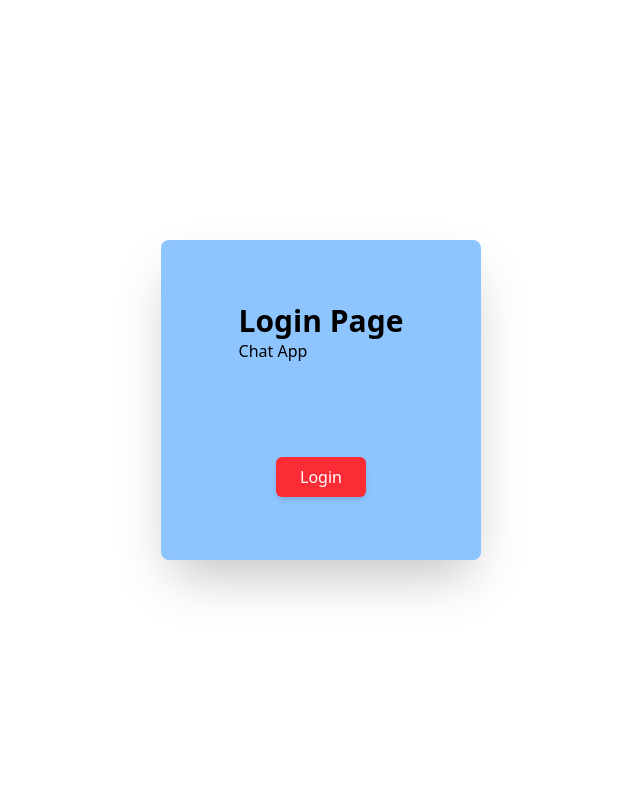
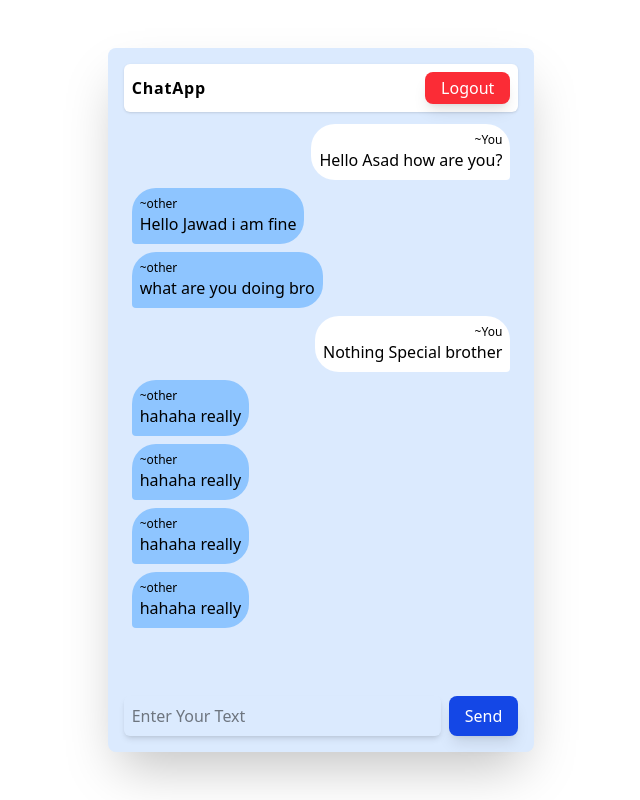
Before and after one commit to Muhammad-Jawad-0/ChatApp, a React (Vite) app: page / in a window 1280 px wide. Shown: the whole page, without its empty margins (319-959 px from the left). Built offline with nearby package versions, Linux system fonts and the light colour scheme.

Commit message:
create Chat Page && pending build Logic

```diff
--- /dev/null
+++ b/src/components/message/Message.jsx
@@ -0,0 +1,22 @@
+import { useContext } from "react";
+import MyContext from "../../context/MyContext";
+
+const Message = ({ value, index }) => {
+  const { user } = useContext(MyContext);
+  return (
+    <div
+      key={index}
+      className={`flex flex-col rounded-3xl p-2 max-w-80
+    ${
+      user == value.user
+        ? "bg-white self-end rounded-br-sm"
+        : "bg-blue-300 rounded-bl-sm"
+    }`}
+    >
+      <p className={`text-xs ${user == value.user && " self-end"}`}>~{value.user}</p>
+      <p>{value.text}</p>
+    </div>
+  );
+};
+
+export default Message;
--- a/src/context/MyState.jsx
+++ b/src/context/MyState.jsx
@@ -2,7 +2,7 @@ import React, { useState } from "react";
 import MyContext from "./MyContext";
 
 const MyState = ({ children }) => {
-  const [user, setUser] = useState(null);
+  const [user, setUser] = useState("You");
 
   // Login User Function
 
--- a/src/pages/home/HomePage.jsx
+++ b/src/pages/home/HomePage.jsx
@@ -1,9 +1,59 @@
-import React from 'react'
+import React, { useEffect, useState } from "react";
+import { dummyData } from "../../utils/dummyData";
+import Message from "../../components/message/Message";
 
 const HomePage = () => {
+  const [message, setMessage] = useState(null);
+  const fetchMessageFunction = async () => {
+    try {
+      const data = dummyData;
+      setMessage(data);
+    } catch (error) {
+      console.log(error);
+    }
+  };
+
+  useEffect(() => {
+    fetchMessageFunction();
+  }, []);
+
+  const renderMessages = () => {
+    return (
+      <>
+        {message?.map((v, i) => {
+          return (
+            <Message value={v} index={i} />
+          )
+        })}
+      </>
+    );
+  };
   return (
-    <div>HomePage</div>
-  )
-}
+    <div className="w-full h-screen flex items-center justify-center">
+      <div className="bg-blue-100 p-4 rounded-lg shadow-2xl w-1/3 flex flex-col items-center justify-between gap-3">
+        <nav className="bg-white p-2 rounded-md shadow-sm flex items-center w-full justify-between">
+          <h1 className="font-bold tracking-wider">ChatApp</h1>
+          <button className="bg-red-500 text-white px-4 py-1 rounded-lg shadow-lg hover:bg-blue-700 cursor-pointer active:scale-95 transition-all duration-75">
+            Logout
+          </button>
+        </nav>
+        <div className=" w-full h-[70vh] flex flex-col gap-2 items-start overflow-auto px-2">
+          {renderMessages()}
+        </div>
 
-export default HomePage
+        <div className="input-area flex gap-2 w-full">
+          <input
+            type="text"
+            placeholder="Enter Your Text"
+            className="w-full p-2 rounded-md shadow-md "
+          />
+          <button className="bg-blue-700 text-white px-4 py-1 rounded-lg shadow-lg hover:bg-red-500 cursor-pointer active:scale-95 transition-all duration-75">
+            Send
+          </button>
+        </div>
+      </div>
+    </div>
+  );
+};
+
+export default HomePage;
--- /dev/null
+++ b/src/utils/dummyData.js
@@ -0,0 +1,34 @@
+export const dummyData = [
+    {
+      text : "Hello Asad how are you?",
+      user : "You"
+    },
+    {
+      text : "Hello Jawad i am fine",
+      user : "other"
+    },
+    {
+      text : "what are you doing bro",
+      user : "other"
+    },
+    {
+      text : "Nothing Special brother",
+      user : "You"
+    },
+    {
+      text : "hahaha really",
+      user : "other"
+    },
+    {
+      text : "hahaha really",
+      user : "other"
+    },
+    {
+      text : "hahaha really",
+      user : "other"
+    },
+    {
+      text : "hahaha really",
+      user : "other"
+    },
+  ]
```
